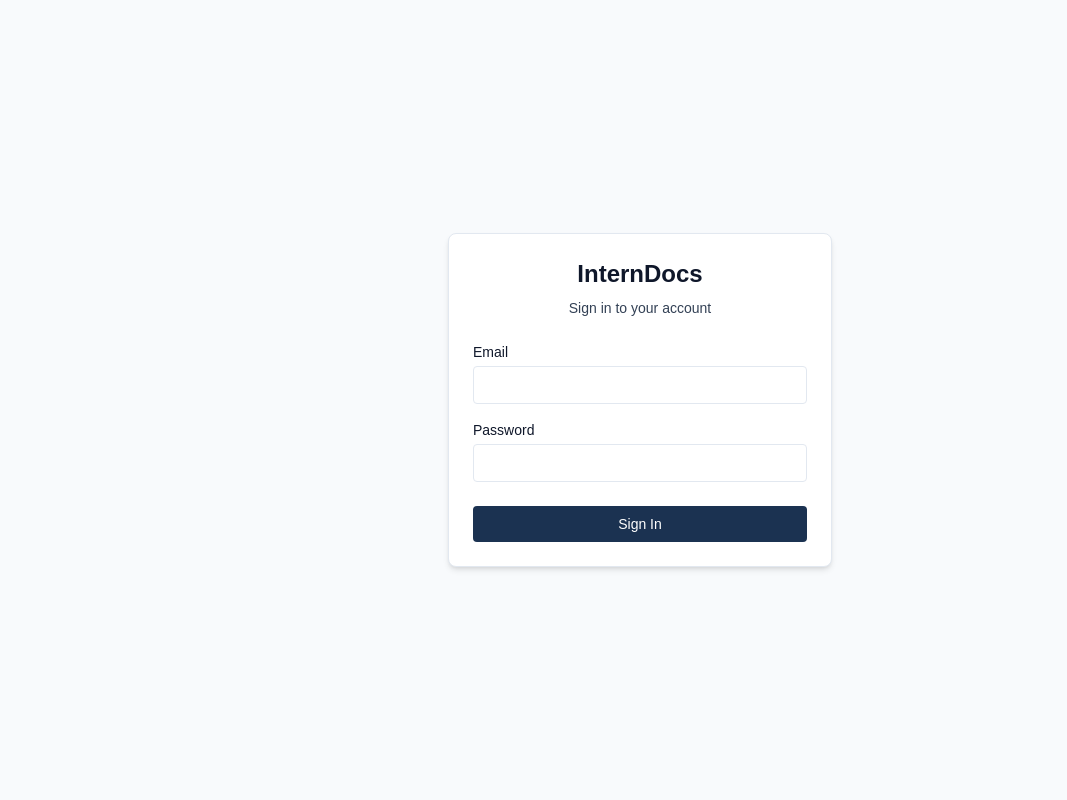
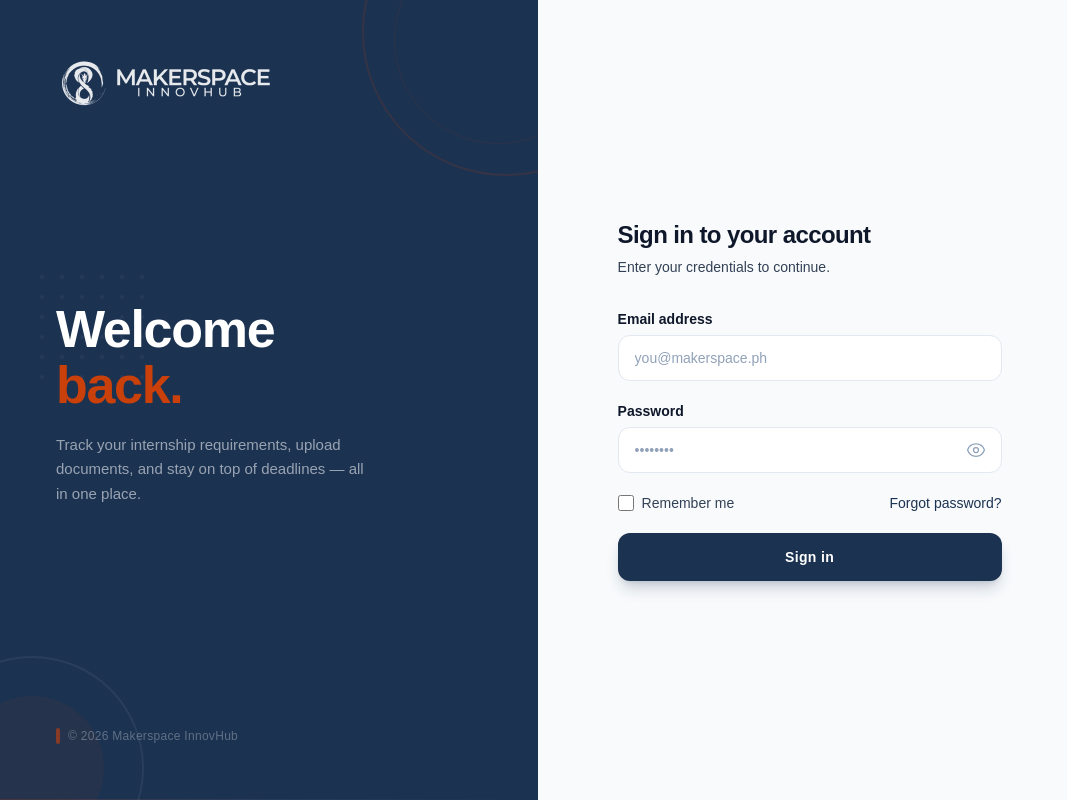
Before and after one commit to afjk-x3/intern-docs-antig, a Next.js app: page /login in a window 1280 px wide. Shown: the whole page, without its empty margins (0-1067 px from the left). Built offline with nearby package versions, Linux system fonts and the light colour scheme.

Commit message:
Login page Design implemented

```diff
--- a/src/app/(auth)/login/page.tsx
+++ b/src/app/(auth)/login/page.tsx
@@ -1,10 +1,17 @@
 import { login } from '@lib/data/auth';
 import { redirect } from 'next/navigation';
+import { LoginForm } from '@/components/LoginForm';
+import Image from 'next/image';
+
+export const metadata = {
+  title: 'Sign In — InternDocs',
+  description: 'Sign in to your InternDocs account to manage internship documents and requirements.',
+};
 
 export default async function LoginPage({
   searchParams,
 }: {
-  searchParams: Promise<{ error?: string, reason?: string }>;
+  searchParams: Promise<{ error?: string; reason?: string }>;
 }) {
   const resolvedSearchParams = await searchParams;
   const error = resolvedSearchParams.error;
@@ -25,51 +32,114 @@
   }
 
   return (
-    <div className="flex min-h-screen flex-col items-center justify-center p-4">
-      <div className="w-full max-w-sm rounded-lg bg-surface-bg p-6 shadow-md border border-border-default">
-        <h1 className="mb-2 text-2xl font-bold text-text-primary text-center">InternDocs</h1>
-        <p className="mb-6 text-sm text-text-muted text-center">Sign in to your account</p>
+    <div className="flex min-h-screen bg-white">
+      {/* ─── Left brand panel (visible md+) ─── */}
+      <div
+        className="
+          hidden md:flex md:w-[44%] lg:w-[42%]
+          relative overflow-hidden
+          flex-col justify-between
+          bg-[#1B3251] text-white
+          p-10 lg:p-14
+        "
+      >
+        {/* Decorative geometric shapes echoing the logo's swirl motif */}
+        <div className="absolute inset-0 pointer-events-none select-none" aria-hidden="true">
+          {/* Large swirl-inspired ring — top right, clipped */}
+          <div className="absolute -top-28 -right-28 w-72 h-72 rounded-full border-2 border-[#C9400A]/15" />
+          <div className="absolute -top-16 -right-16 w-52 h-52 rounded-full border border-[#C9400A]/10" />
+          {/* Smaller accent ring — bottom left */}
+          <div className="absolute -bottom-20 -left-20 w-56 h-56 rounded-full border-2 border-white/[0.06]" />
+          <div className="absolute -bottom-10 -left-10 w-36 h-36 rounded-full bg-[#C9400A]/[0.06]" />
+          {/* Horizontal gradient line */}
+          <div className="absolute bottom-0 left-0 w-full h-px bg-gradient-to-r from-[#C9400A]/20 via-white/5 to-transparent" />
+          {/* Subtle dot grid */}
+          <svg className="absolute top-1/3 left-8 opacity-[0.04]" width="120" height="120" viewBox="0 0 120 120" fill="white">
+            {Array.from({ length: 36 }).map((_, i) => (
+              <circle key={i} cx={10 + (i % 6) * 20} cy={10 + Math.floor(i / 6) * 20} r="2" />
+            ))}
+          </svg>
+        </div>
 
-        {reason === 'timeout' && (
-          <div className="mb-4 rounded bg-yellow-50 p-3 text-sm text-yellow-800 border border-yellow-200">
-            Your session expired due to inactivity. Please log in again.
+        {/* Top — Makerspace logo */}
+        <div className="relative z-10">
+          <Image
+            src="/makerspace-brand.png"
+            alt="Makerspace InnovHub"
+            width={220}
+            height={56}
+            className="brightness-0 invert opacity-90"
+            priority
+          />
+        </div>
+
+        {/* Center — hero text */}
+        <div className="relative z-10 -mt-8">
+          <h1 className="text-4xl lg:text-[3.25rem] font-extrabold leading-[1.08] tracking-tight">
+            Welcome
+            <br />
+            <span className="text-[#C9400A]">back.</span>
+          </h1>
+          <p className="mt-5 text-[15px] text-white/55 leading-relaxed max-w-xs">
+            Track your internship requirements, upload documents, and stay on top of deadlines — all in one place.
+          </p>
+        </div>
+
+        {/* Bottom — footer */}
+        <div className="relative z-10 flex items-center gap-2">
+          <div className="w-1 h-4 rounded-full bg-[#C9400A]/60" aria-hidden="true" />
+          <p className="text-xs text-white/30 tracking-wide">
+            © {new Date().getFullYear()} Makerspace InnovHub
+          </p>
+        </div>
+      </div>
+
+      {/* ─── Right form panel ─── */}
+      <div className="flex flex-1 flex-col justify-center px-6 sm:px-10 lg:px-20 py-10 bg-[#F8FAFC]">
+        {/* Mobile-only brand header */}
+        <div className="md:hidden mb-10">
+          <Image
+            src="/makerspace-brand.png"
+            alt="Makerspace InnovHub"
+            width={180}
+            height={46}
+            className="mb-6"
+            priority
+          />
+          <h1 className="text-3xl font-extrabold text-[#0F172A] tracking-tight leading-tight">
+            Welcome <span className="text-[#C9400A]">back.</span>
+          </h1>
+          <p className="mt-2 text-sm text-[#334155]">
+            Sign in to continue to your dashboard.
+          </p>
+        </div>
+
+        {/* Desktop subheading */}
+        <div className="hidden md:block mb-8">
+          <h2 className="text-2xl font-bold text-[#0F172A] tracking-tight">
+            Sign in to your account
+          </h2>
+          <p className="mt-1.5 text-sm text-[#334155]">
+            Enter your credentials to continue.
+          </p>
+        </div>
+
+        {/* Form container */}
+        <div className="w-full max-w-sm">
+          <LoginForm
+            error={error}
+            reason={reason}
+            onLoginAction={handleLogin}
+          />
+
+          {/* Bottom accent line on mobile */}
+          <div className="md:hidden mt-10 flex items-center gap-2">
+            <div className="w-1 h-4 rounded-full bg-[#C9400A]/40" aria-hidden="true" />
+            <p className="text-xs text-[#334155]/50 tracking-wide">
+              © {new Date().getFullYear()} Makerspace InnovHub
+            </p>
           </div>
-        )}
-
-        {error && (
-          <div className="mb-4 rounded bg-red-50 p-3 text-sm text-red-800 border border-red-200">
-            {error}
-          </div>
-        )}
-
-        <form action={handleLogin} className="flex flex-col space-y-4">
-          <div>
-            <label className="mb-1 block text-sm font-medium text-text-primary" htmlFor="email">Email</label>
-            <input
-              id="email"
-              name="email"
-              type="email"
-              required
-              className="w-full rounded border border-border-default p-2 text-sm text-text-primary placeholder:text-text-muted focus:border-brand-primary focus:outline-none focus:ring-1 focus:ring-brand-primary"
-            />
-          </div>
-          <div>
-            <label className="mb-1 block text-sm font-medium text-text-primary" htmlFor="password">Password</label>
-            <input
-              id="password"
-              name="password"
-              type="password"
-              required
-              className="w-full rounded border border-border-default p-2 text-sm text-text-primary placeholder:text-text-muted focus:border-brand-primary focus:outline-none focus:ring-1 focus:ring-brand-primary"
-            />
-          </div>
-          <button
-            type="submit"
-            className="mt-2 w-full rounded bg-brand-primary py-2 text-white text-sm font-medium hover:bg-brand-primary-hover transition-colors"
-          >
-            Sign In
-          </button>
-        </form>
+        </div>
       </div>
     </div>
   );
--- /dev/null
+++ b/src/components/LoginForm.tsx
@@ -0,0 +1,159 @@
+'use client';
+
+import React, { useState } from 'react';
+
+interface LoginFormProps {
+  error?: string | null;
+  reason?: string | null;
+  onLoginAction: (formData: FormData) => void;
+}
+
+export function LoginForm({ error, reason, onLoginAction }: LoginFormProps) {
+  const [showPassword, setShowPassword] = useState(false);
+
+  return (
+    <form action={onLoginAction} className="space-y-5">
+      {/* Session timeout notice */}
+      {reason === 'timeout' && (
+        <div
+          role="alert"
+          className="rounded-xl bg-amber-50 px-4 py-3 text-sm text-amber-900 border border-amber-200"
+        >
+          Your session expired due to inactivity. Please sign in again.
+        </div>
+      )}
+
+      {/* Error banner */}
+      {error && (
+        <div
+          role="alert"
+          className="rounded-xl bg-rose-50 px-4 py-3 text-sm text-rose-800 border border-rose-200"
+        >
+          {error}
+        </div>
+      )}
+
+      {/* Email field */}
+      <div>
+        <label
+          htmlFor="login-email"
+          className="block text-sm font-semibold text-text-primary mb-1.5"
+        >
+          Email address
+        </label>
+        <input
+          id="login-email"
+          name="email"
+          type="email"
+          autoComplete="email"
+          required
+          placeholder="you@makerspace.ph"
+          className="
+            w-full rounded-xl border border-border-default bg-white
+            px-4 py-3 text-sm text-text-primary
+            placeholder:text-slate-400
+            focus:border-brand-primary focus:ring-2 focus:ring-brand-primary/20
+            focus:outline-none transition-all
+          "
+        />
+      </div>
+
+      {/* Password field with show/hide */}
+      <div>
+        <label
+          htmlFor="login-password"
+          className="block text-sm font-semibold text-text-primary mb-1.5"
+        >
+          Password
+        </label>
+        <div className="relative">
+          <input
+            id="login-password"
+            name="password"
+            type={showPassword ? 'text' : 'password'}
+            autoComplete="current-password"
+            required
+            placeholder="••••••••"
+            className="
+              w-full rounded-xl border border-border-default bg-white
+              px-4 py-3 pr-12 text-sm text-text-primary
+              placeholder:text-slate-400
+              focus:border-brand-primary focus:ring-2 focus:ring-brand-primary/20
+              focus:outline-none transition-all
+            "
+          />
+          <button
+            type="button"
+            onClick={() => setShowPassword((v) => !v)}
+            aria-label={showPassword ? 'Hide password' : 'Show password'}
+            className="
+              absolute right-3 top-1/2 -translate-y-1/2
+              p-1 rounded-lg text-slate-400
+              hover:text-brand-primary hover:bg-brand-primary/5
+              focus:outline-none focus:ring-2 focus:ring-brand-primary/30
+              transition-colors
+            "
+          >
+            {showPassword ? (
+              /* Eye-off icon */
+              <svg className="h-5 w-5" fill="none" viewBox="0 0 24 24" stroke="currentColor" strokeWidth={1.5}>
+                <path strokeLinecap="round" strokeLinejoin="round" d="M3.98 8.223A10.477 10.477 0 001.934 12C3.226 16.338 7.244 19.5 12 19.5c.993 0 1.953-.138 2.863-.395M6.228 6.228A10.45 10.45 0 0112 4.5c4.756 0 8.773 3.162 10.065 7.498a10.523 10.523 0 01-4.293 5.774M6.228 6.228L3 3m3.228 3.228l3.65 3.65m7.894 7.894L21 21m-3.228-3.228l-3.65-3.65m0 0a3 3 0 10-4.243-4.243m4.242 4.242L9.88 9.88" />
+              </svg>
+            ) : (
+              /* Eye icon */
+              <svg className="h-5 w-5" fill="none" viewBox="0 0 24 24" stroke="currentColor" strokeWidth={1.5}>
+                <path strokeLinecap="round" strokeLinejoin="round" d="M2.036 12.322a1.012 1.012 0 010-.639C3.423 7.51 7.36 4.5 12 4.5c4.638 0 8.573 3.007 9.963 7.178.07.207.07.431 0 .639C20.577 16.49 16.64 19.5 12 19.5c-4.638 0-8.573-3.007-9.963-7.178z" />
+                <path strokeLinecap="round" strokeLinejoin="round" d="M15 12a3 3 0 11-6 0 3 3 0 016 0z" />
+              </svg>
+            )}
+          </button>
+        </div>
+      </div>
+
+      {/* Remember me + Forgot password row */}
+      <div className="flex items-center justify-between">
+        <label className="flex items-center gap-2 cursor-pointer select-none group">
+          <input
+            type="checkbox"
+            name="remember"
+            className="
+              h-4 w-4 rounded border-slate-300 text-brand-primary
+              focus:ring-2 focus:ring-brand-primary/30 focus:ring-offset-0
+              transition-colors cursor-pointer
+            "
+          />
+          <span className="text-sm text-text-muted group-hover:text-text-primary transition-colors">
+            Remember me
+          </span>
+        </label>
+        <a
+          href="/login"
+          className="
+            text-sm font-medium text-brand-primary
+            hover:text-brand-primary-hover hover:underline
+            focus:outline-none focus:ring-2 focus:ring-brand-primary/30 focus:rounded-sm
+            transition-colors
+          "
+        >
+          Forgot password?
+        </a>
+      </div>
+
+      {/* Submit button */}
+      <button
+        type="submit"
+        id="login-submit"
+        className="
+          w-full rounded-xl bg-brand-primary py-3.5 text-white
+          text-sm font-bold tracking-wide
+          hover:bg-brand-primary-hover
+          focus:outline-none focus:ring-2 focus:ring-brand-primary focus:ring-offset-2
+          active:scale-[0.98]
+          transition-all duration-150 shadow-lg shadow-brand-primary/20
+        "
+      >
+        Sign in
+      </button>
+    </form>
+  );
+}
```
Also changed, not shown: public/makerspace-brand.png (added).
